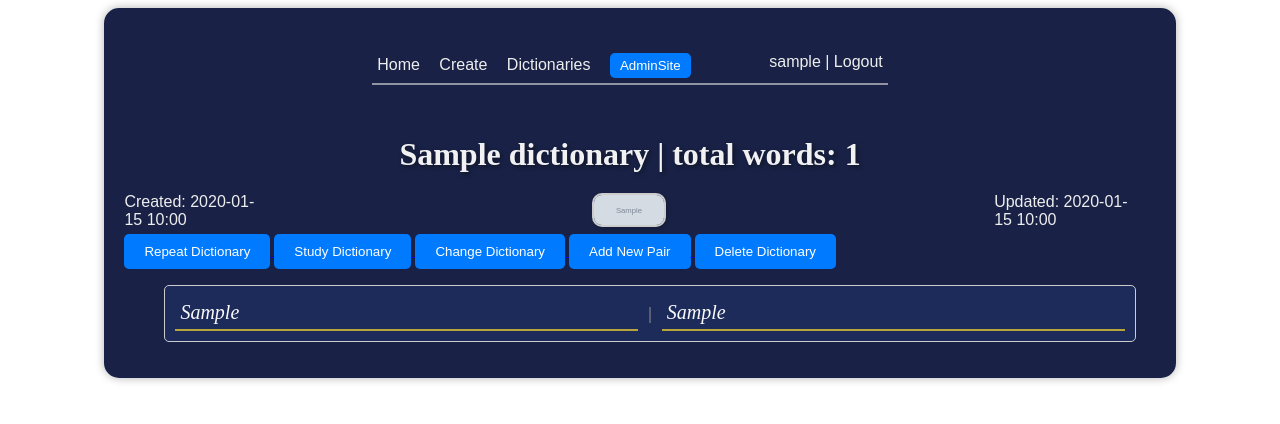
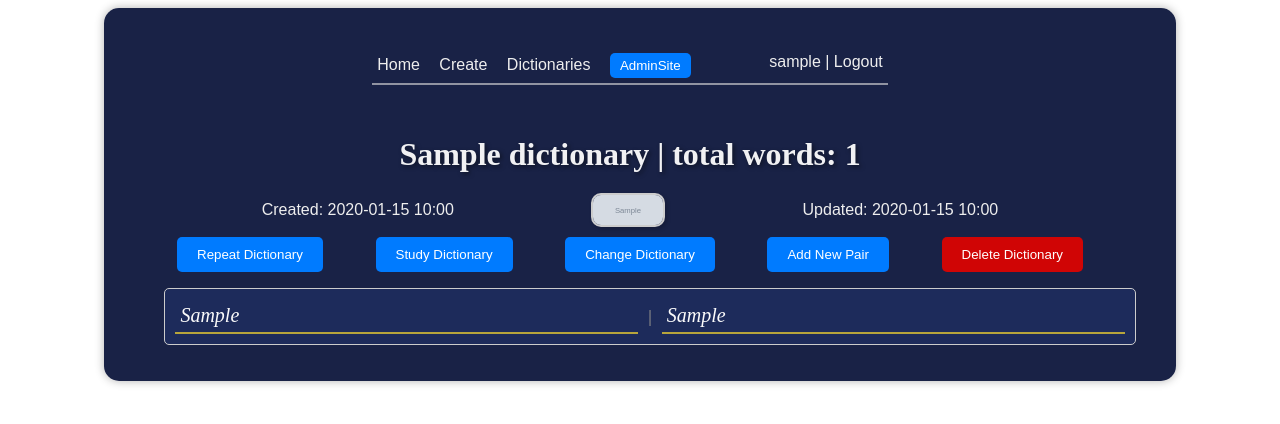
Before and after one commit to F-redy/assistant_in_learning_new_words, a Django app: a page that uses templates/base.html in a window 1280 px wide. Shown: the top 424 px of the page. Run offline with Django 4.2, Linux system fonts and the light colour scheme; a user stored in the database is signed in; tables that the repository leaves empty hold one stand-in row (values such as "Sample post"); grey boxes marked "Sample" are stand-in pictures.

Commit message:
add styles

```diff
--- a/static/my_project/css/dictionary_details.css
+++ b/static/my_project/css/dictionary_details.css
@@ -1,17 +1,16 @@
 .time-created {
     display: flex;
-    justify-content: center;
+    justify-content: space-evenly;
+    align-items: center; /* Выравнивание по центру по вертикали */
     font-family: filmotype-lacrosse, sans-serif;
     font-style: normal;
     font-weight: 400;
-    margin-bottom: 5px;
+    margin-bottom: 10px;
 }
 
 .centered-image {
     display: flex;
-    flex-direction: column; /* Размещаем текст и изображение вертикально */
-    align-items: center; /* Выравнивание по центру по вертикали */
-    width: 100%; /* 100% ширины родительского контейнера */
+    align-items: center; /* Выравнивание изображения и дат по центру по вертикали */
 }
 
 .centered-image img {
@@ -27,8 +26,6 @@
 img:hover {
     transform: scale(1.1);
 }
-
-
 
 .words ul {
     list-style-type: none;
@@ -49,11 +46,13 @@ img:hover {
 /* Стили для слова */
 .word {
     flex: 1; /* Равномерное распределение пространства внутри контейнера */
-    font-style: italic; /* Курсив  */
+    font-style: oblique; /* Курсив  */
     font-size: 20px;
     color: #fafafa; /* Цвет текста  */
+    background-color: #1d2b5b;
     border-bottom: 2px solid rgba(232, 204, 51, 0.76); /* Линия под текстом */
     padding: 5px; /* Внутренние отступы */
+
 }
 
 /* Стили для разделителя " - " */
@@ -62,3 +61,41 @@ img:hover {
     font-weight: bold; /* Жирный текст для разделителя */
     color: #888; /* Цвет разделителя */
 }
+
+
+.button-container {
+    display: flex;
+    justify-content: space-evenly;
+}
+
+.button-along-edges {
+    display: flex;
+    justify-content: space-between;
+
+}
+
+.delete-button {
+    background-color: #d00505;
+
+}
+
+.save-button {
+    background-color: green;
+}
+
+.remove-word-button {
+    display: flex;
+    justify-content: flex-end;
+    background-color: #d00505;
+    margin-left: auto; /* Помещаем кнопку в правый край */
+}
+
+.input-word {
+    width: 95%;
+    background-color: #ffffff;
+    color: #333;
+    padding: 10px;
+    margin-bottom: 10px;
+    border: 1px solid #ccc;
+    border-radius: 5px;
+}
```
